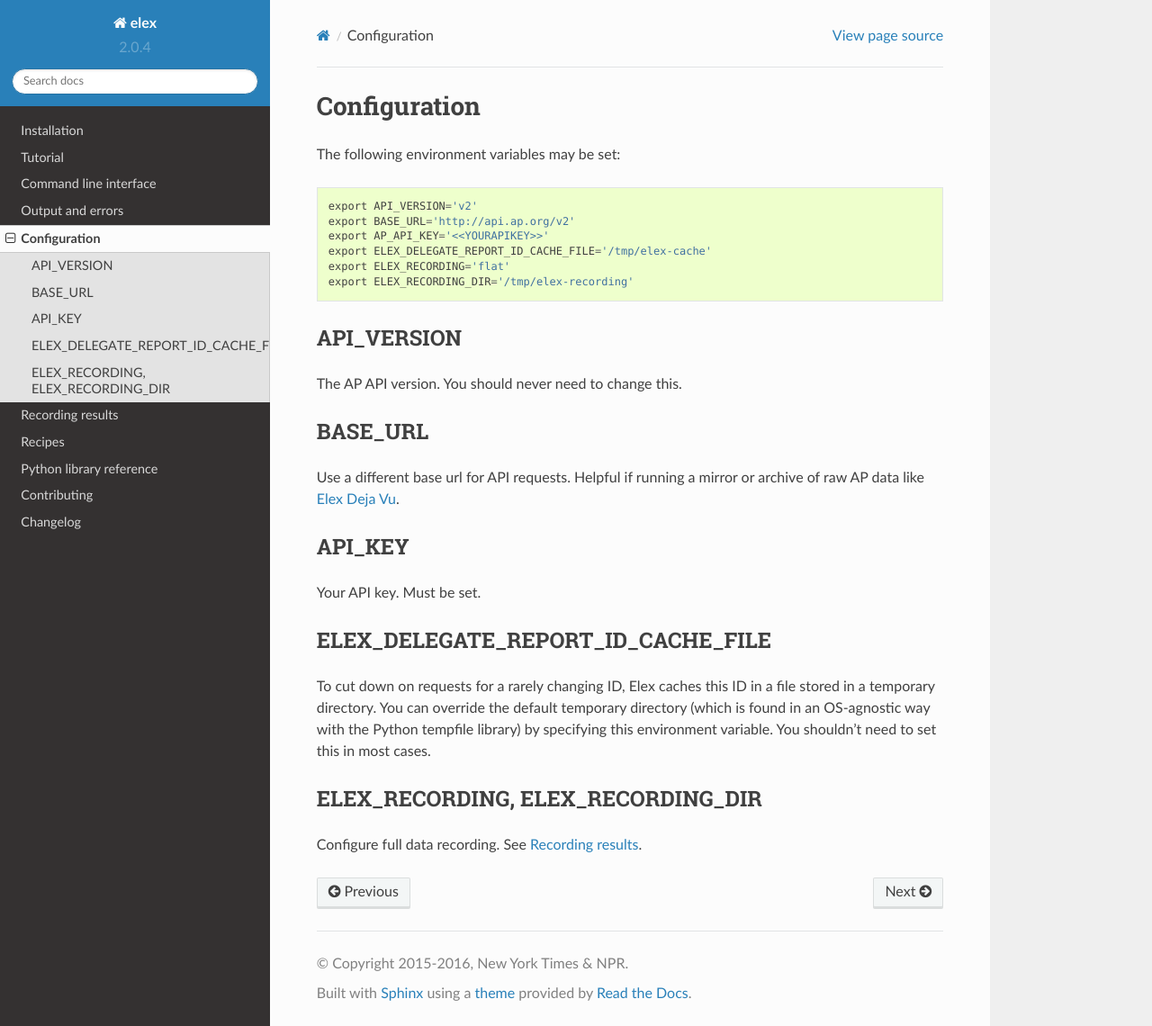
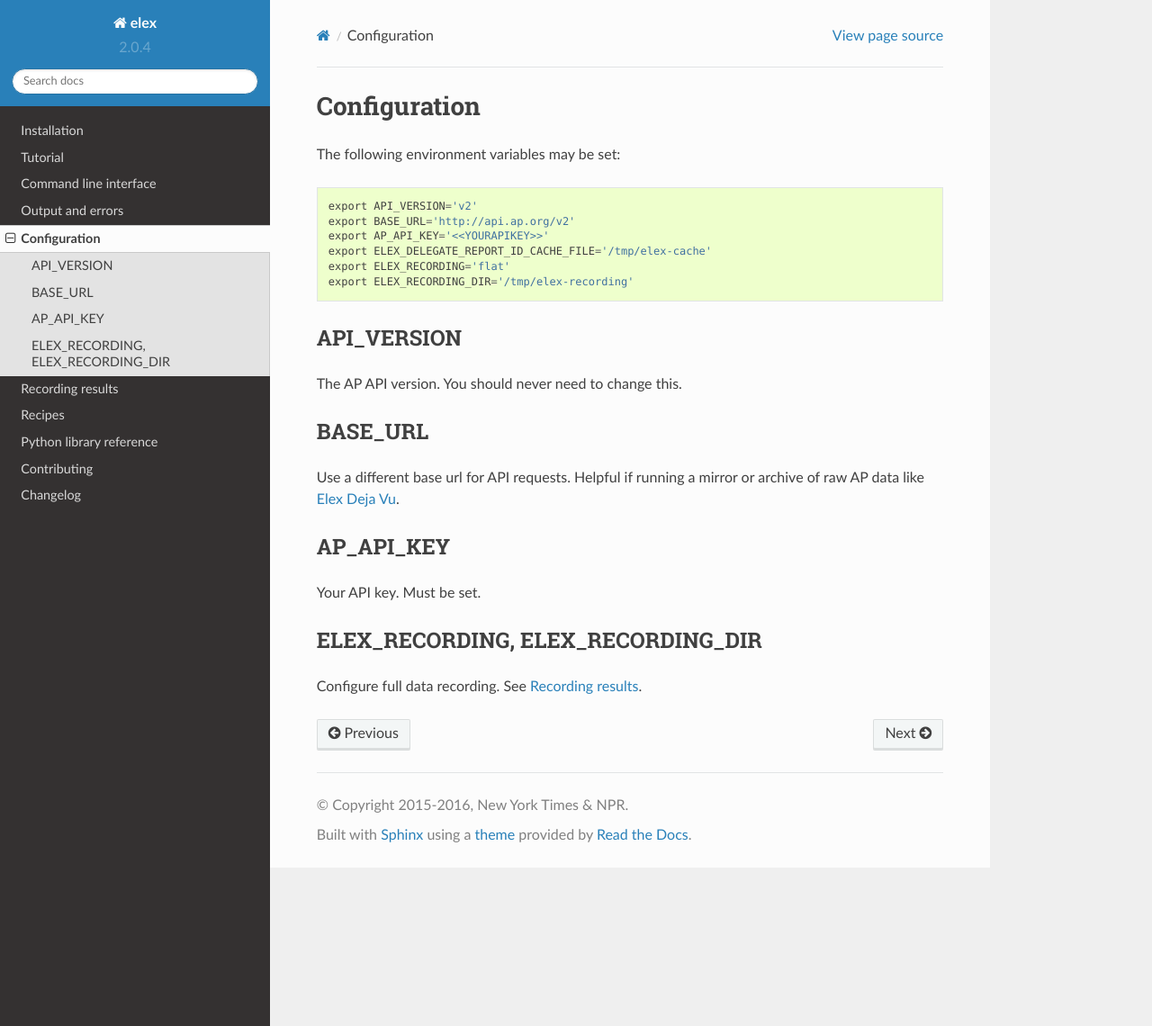
Before and after one commit to newsdev/elex, a Sphinx documentation site: the page built from docs/configuration.rst, in a window 1280 px wide and 1140 px high. Shown: the whole window at 90% size. Built offline with Sphinx 7.4.7 and the Read the Docs theme 2.0.0, drawn with Linux system fonts in a browser that asks for light colours.

Commit message:
remove references to delegate report cache from docs

```diff
--- a/docs/cli.rst
+++ b/docs/cli.rst
@@ -18,9 +18,6 @@ Commands and flags
 
       candidates
         Get candidates
-
-      clear-delegate-cache
-        Clear the delegate report ID cache.
 
       delegates
         Get all delegate reports
--- a/docs/configuration.rst
+++ b/docs/configuration.rst
@@ -23,16 +23,10 @@ BASE_URL
 
 Use a different base url for API requests. Helpful if running a mirror or archive of raw AP data like `Elex Deja Vu <https://github.com/newsdev/ap-deja-vu>`_.
 
-API_KEY
-=======
+AP_API_KEY
+==========
 
 Your API key. Must be set.
-
-
-ELEX_DELEGATE_REPORT_ID_CACHE_FILE
-==================================
-
-To cut down on requests for a rarely changing ID, Elex caches this ID in a file stored in a temporary directory. You can override the default temporary directory (which is found in an OS-agnostic way with the Python tempfile library) by specifying this environment variable. You shouldn't need to set this in most cases.
 
 ELEX_RECORDING, ELEX_RECORDING_DIR
 ==================================
```
